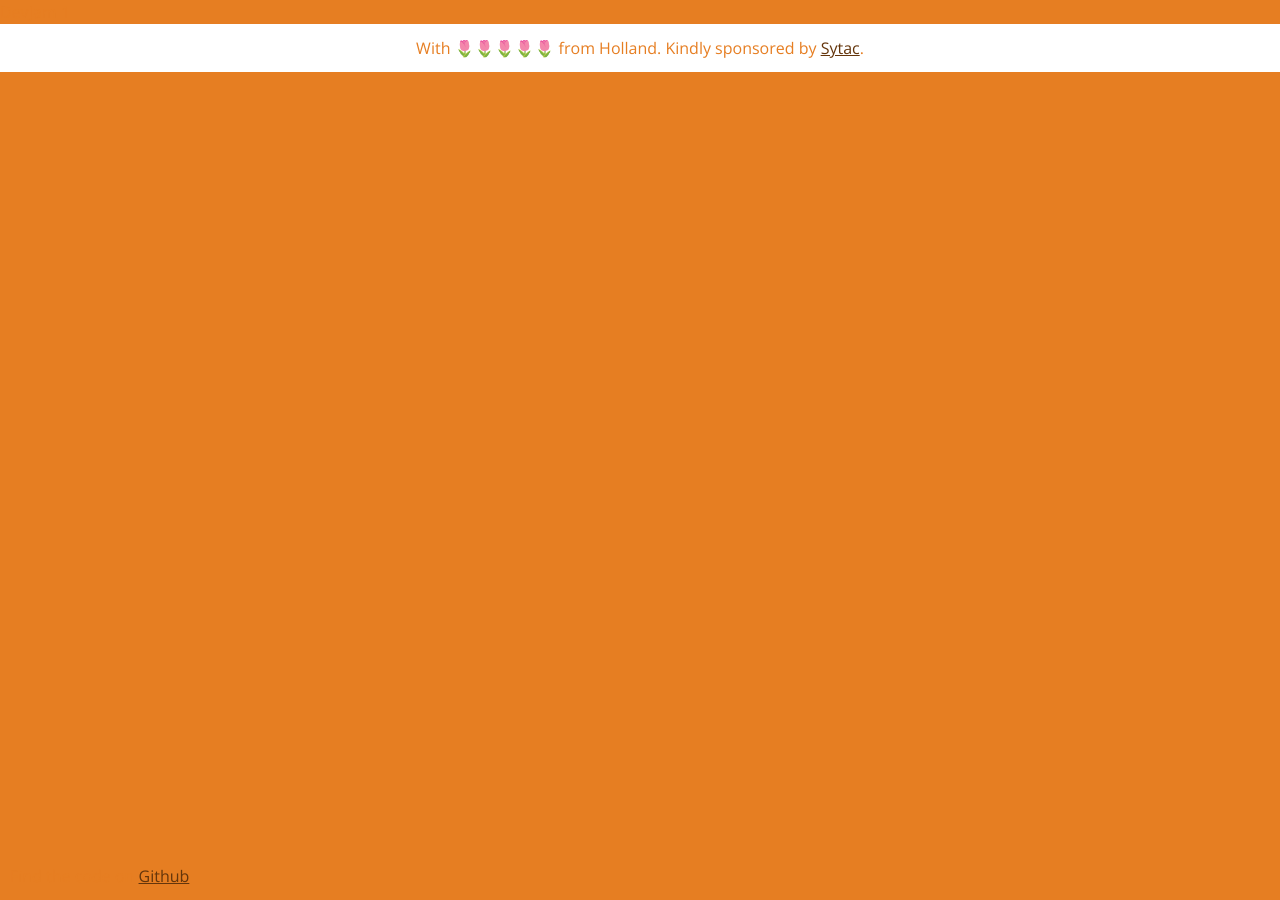
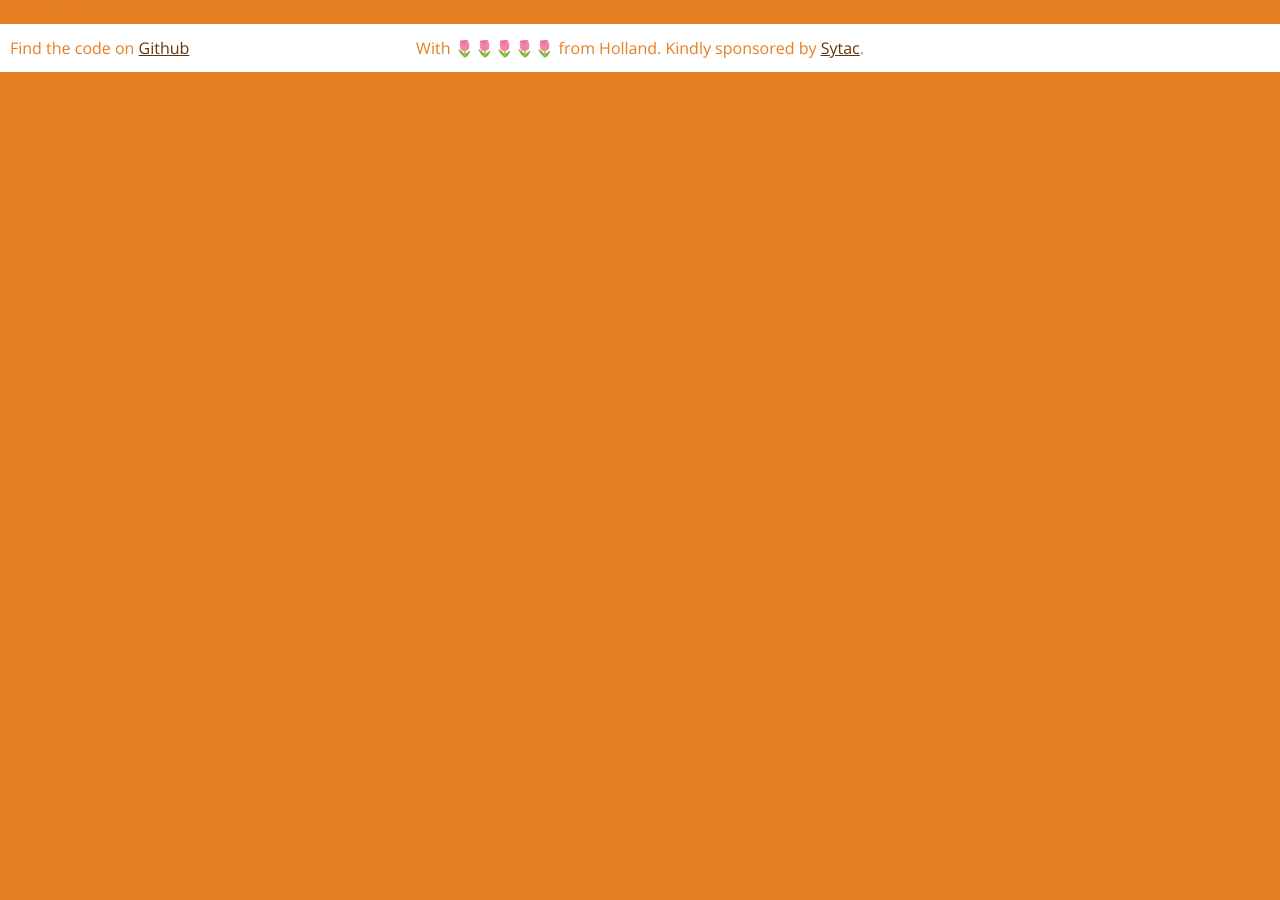
Before and after one commit to nl-js/nl-js.github.io, a Jekyll site: the page built from _posts/2015-11-11-devjam.markdown, in a window 1280 px wide. Built offline with Jekyll 4.4.1, drawn with Linux system fonts in a browser that asks for light colours.

Commit message:
fix to github link

```diff
--- a/_sass/_layout.scss
+++ b/_sass/_layout.scss
@@ -196,6 +196,7 @@ body {
     text-align: center;
   }
 
+  position: relative;
   .github {
     position: absolute;
     bottom : 0;
--- a/index.html
+++ b/index.html
@@ -18,8 +18,7 @@ layout: default
                 <div class="logo">
                     <object type="image/svg+xml" data="images/nljs.svg"></object>
                 </div>
-            <div class="divider">
-            </div>
+                <div class="divider"></div>
                 <div class="description">
                     <p>
                         Upcoming JavaScript events, conferences and meetings in the Netherlands.
@@ -27,6 +26,7 @@ layout: default
                     <p>
                         Submit yours, participate and be up to date.
                     </p>
+                </div>
             </div>
         </header>
     </div>
```
Lines whose indentation alone changed are shown as unchanged.
